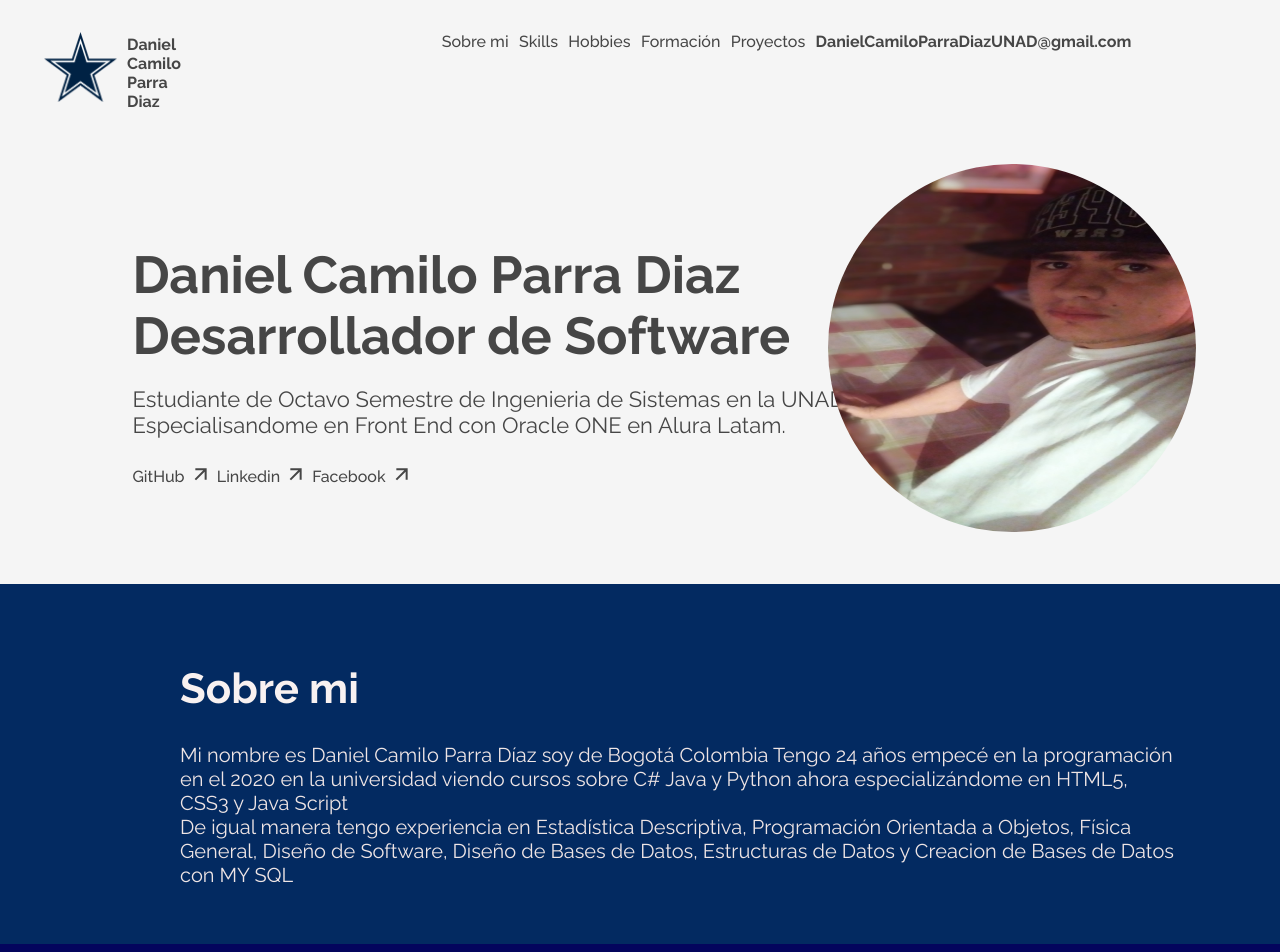
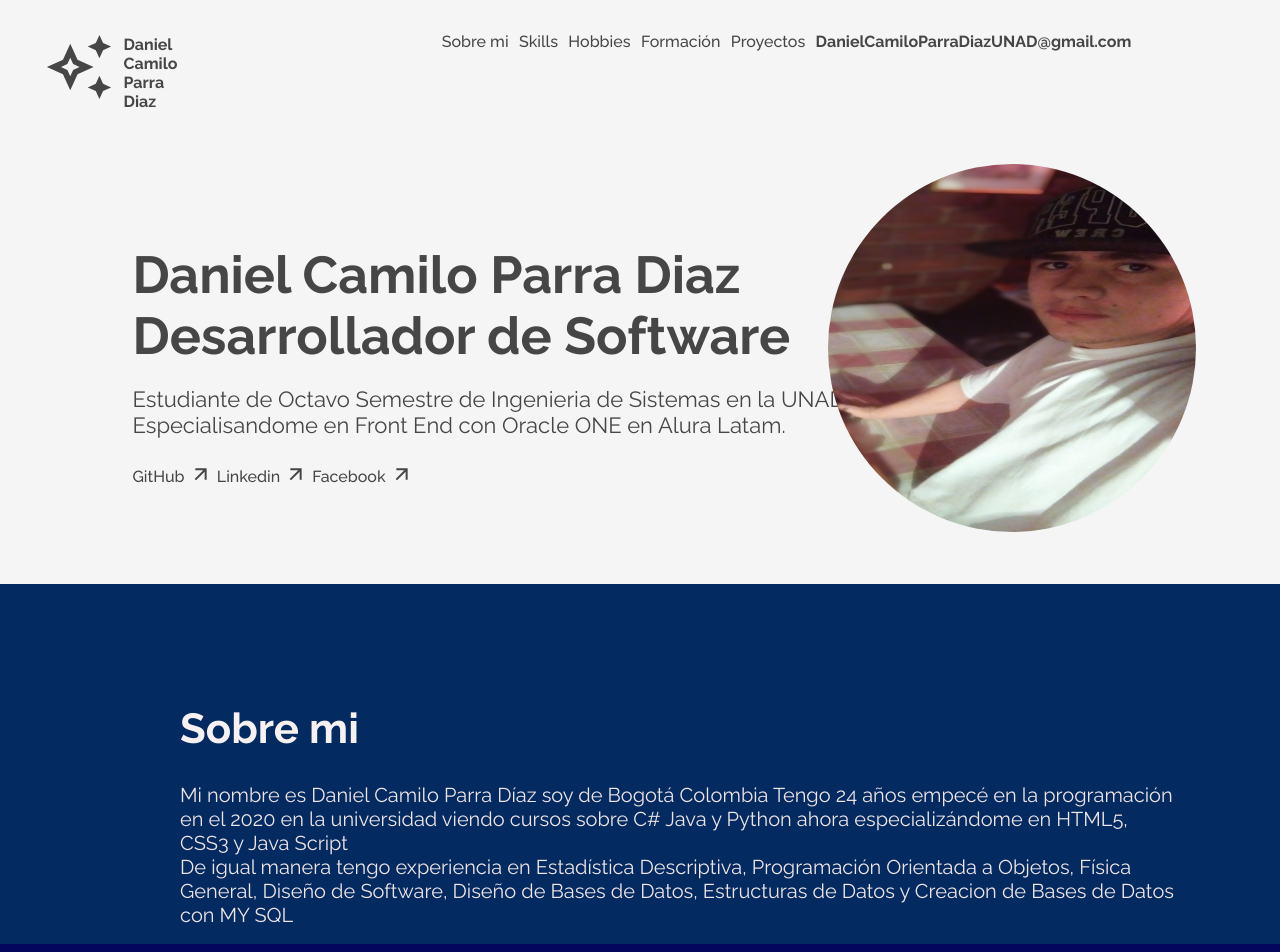
Before and after one commit to DanielCamiloParraDiazUNAD/Portafolio, a plain HTML site: page index.html in a window 1280 px wide. Shown: the top 952 px of the page. Drawn offline with Linux system fonts and the light colour scheme.

Commit message:
cambiando logo

```diff
--- a/index.html
+++ b/index.html
@@ -19,7 +19,7 @@
 <body>
     <nav>
         <div class="mi-logo">
-            <img src="Imagenes/estrella.png" alt="logoestrella">
+            <img src="Imagenes/logoestrella.svg" alt="logoestrella">
             <p>Daniel Camilo Parra Diaz</p>
         </div>
         <div class="enlaces-container">
--- a/style.css
+++ b/style.css
@@ -132,7 +132,7 @@ nav{
     flex-direction: column;
     padding-left: 400px;
     padding-right: 100px;
-    padding-top: 80px;
+    padding-top: 120px;
 }
 .seccion-sobremi h2{
     font-family: 'Raleway';
```
